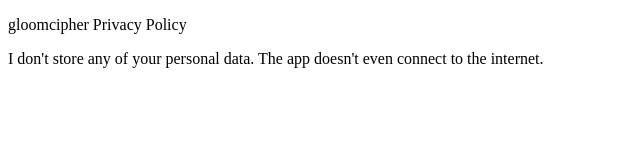
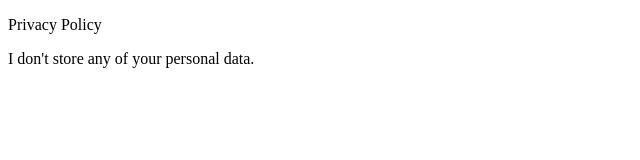
Before and after one commit to LucasAssisRo/simpleprivacypolicy, a plain HTML site: page index.html in a window 1280 px wide. Shown: the whole page, without its empty margins (0-640 px from the left). Drawn offline with Linux system fonts and the light colour scheme.

Commit message:
Update index.html

```diff
--- a/index.html
+++ b/index.html
@@ -4,13 +4,13 @@
 
 <head>
     <title>
-        gloomcipher Privacy Policy
+       Privacy Policy
     </title>
 </head>
 
 <body>
-   <p>gloomcipher Privacy Policy</p>
-   <p>I don't store any of your personal data. The app doesn't even connect to the internet.</p>
+   <p>Privacy Policy</p>
+   <p>I don't store any of your personal data.</p>
 </body>
 
 </html>
```
